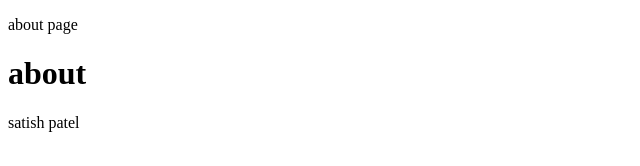
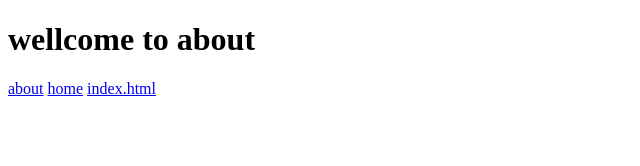
Before and after one commit to patelsatish25/gittest, a plain HTML site: page about.html in a window 1280 px wide. Shown: the whole page, without its empty margins (0-640 px from the left). Drawn offline with Linux system fonts and the light colour scheme.

Commit message:
about added

```diff
--- a/about.html
+++ b/about.html
@@ -6,8 +6,9 @@
     <title>Document</title>
 </head>
 <body>
-     <p>about page</p>
-    <h1>about</h1>
-    <p>satish patel</p>
+    <h1>wellcome to about</h1>
+    <a href="about.html">about</a>
+    <a href="home.html">home</a>
+    <a href="/">index.html</a>
 </body>
 </html>
```
